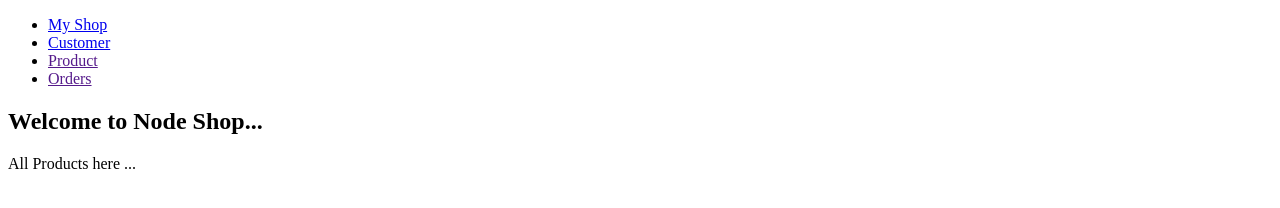
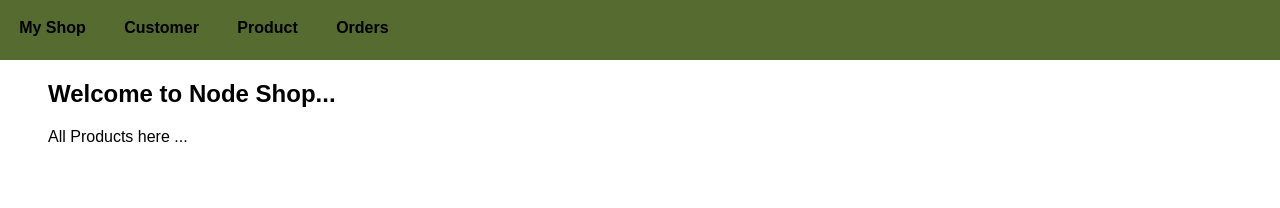
Before and after one commit to Dhanushka-Sasanka/PLAY_WITH_NODE, a website: page views/shop.html in a window 1280 px wide. Drawn offline with Linux system fonts and the light colour scheme.

Commit message:
create styles static files

```diff
--- a/app.js
+++ b/app.js
@@ -3,14 +3,13 @@ const app = experss();
 const bodyParser = require('body-parser');
 const path = require('path');
 
-
 // routes
 const adminRoutes = require('./routes/admin');
 const shopRoutes = require('./routes/shop');
 
-
 app.use(bodyParser.urlencoded({extends:false}));
 // app.use(bodyParser.urlencoded({extends:false}));
+app.use(experss.static(path.join(__dirname, './public')));
 
 app.use(adminRoutes);
 app.use(shopRoutes);
--- /dev/null
+++ b/public/css/main.css
@@ -0,0 +1,36 @@
+
+
+        body{
+            margin: 0;
+            padding: 0;
+            font-family: sans-serif;
+        }
+        header {
+            width: 100%;
+            background-color: darkolivegreen;
+            height: 60px;
+        }
+        .main-nav__list{
+            margin: 0;
+            padding: 0;
+            display: flex;
+        }
+
+        .main-nav__item{
+
+           font-family:  sans-serif;
+           font-weight: bold;
+           list-style: none;
+
+           padding:  1.2rem;
+        }
+        .main-nav__item a{
+            color: black;
+            text-decoration: none;
+        }
+        .main-nav__item a:hover{
+            color:#7d994d;
+        }
+        main{
+            padding: 0 3rem 0 3rem;
+        }
--- a/util/baseDir.js
+++ b/util/baseDir.js
@@ -2,6 +2,6 @@
 const path = require('path');
 var name ;
 
-module.exports = path.dirname( process.mainModule.filename);
+module.exports = path.dirname(process.mainModule.filename);
 
 module.exports.na = name;
--- a/views/shop.html
+++ b/views/shop.html
@@ -5,16 +5,17 @@
     <meta charset="UTF-8">
     <meta name="viewport" content="width=device-width, initial-scale=1.0">
     <title>Welcome to NODE shop</title>
+    <link rel="stylesheet" href="/css/main.css">
 </head>
 
 <body>
     <header>
-        <nav>
-            <ul>
-                <li><a href="/">My Shop</a></li>
-                <li><a href="/add-customer">Customer</a></li>
-                <li><a href="">Product</a></li>
-                <li><a href="">Orders</a></li>
+        <nav class="main-nav__nav">
+            <ul class="main-nav__list">
+                <li class="main-nav__item" ><a href="/">My Shop</a></li>
+                <li class="main-nav__item"><a href="/add-customer">Customer</a></li>
+                <li class="main-nav__item"><a href="">Product</a></li>
+                <li class="main-nav__item"><a href="">Orders</a></li>
             </ul>
 
         </nav>
```
Also changed, not shown: views/404.html (+13 -0 lines), views/add-customer.html (+7 -6 lines).
